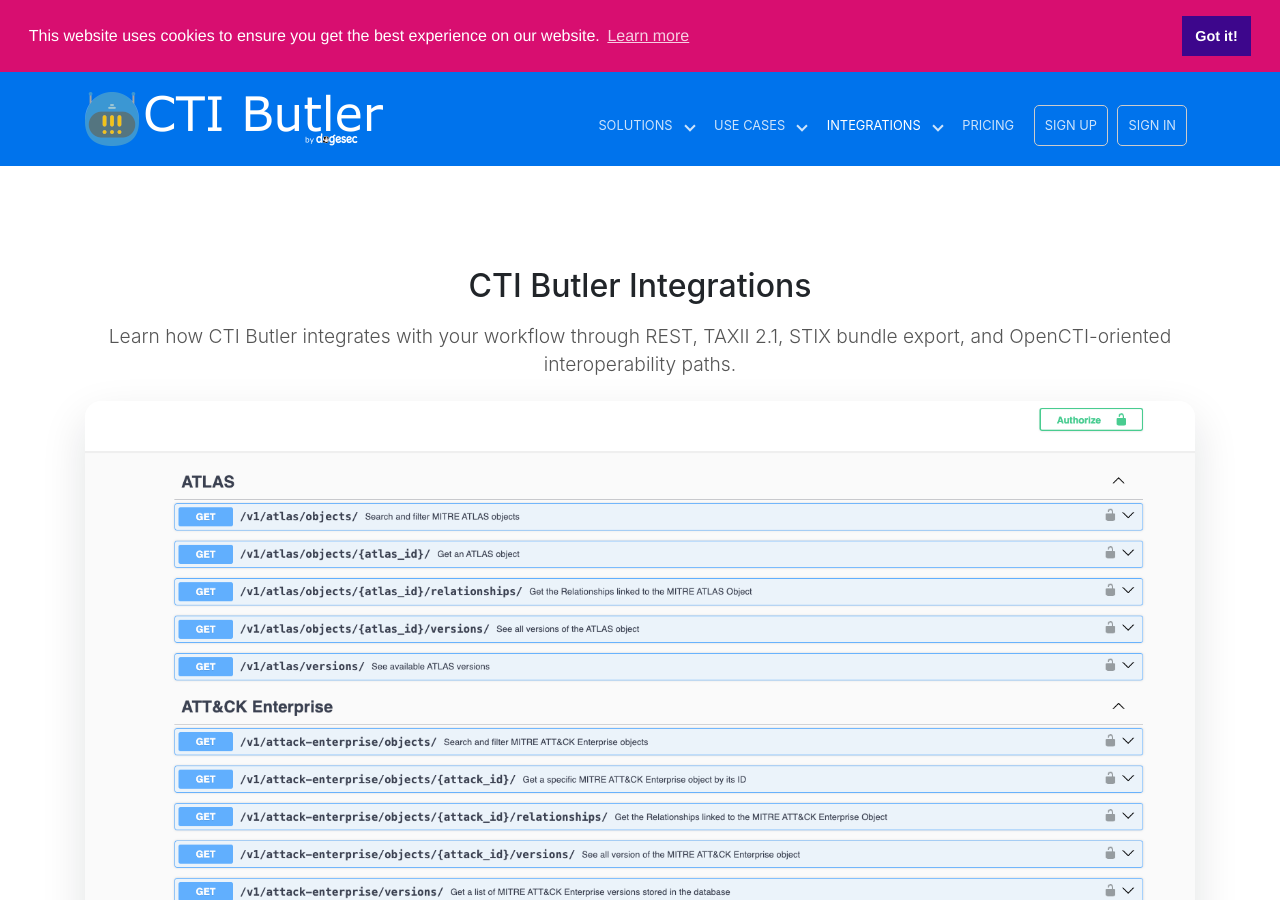
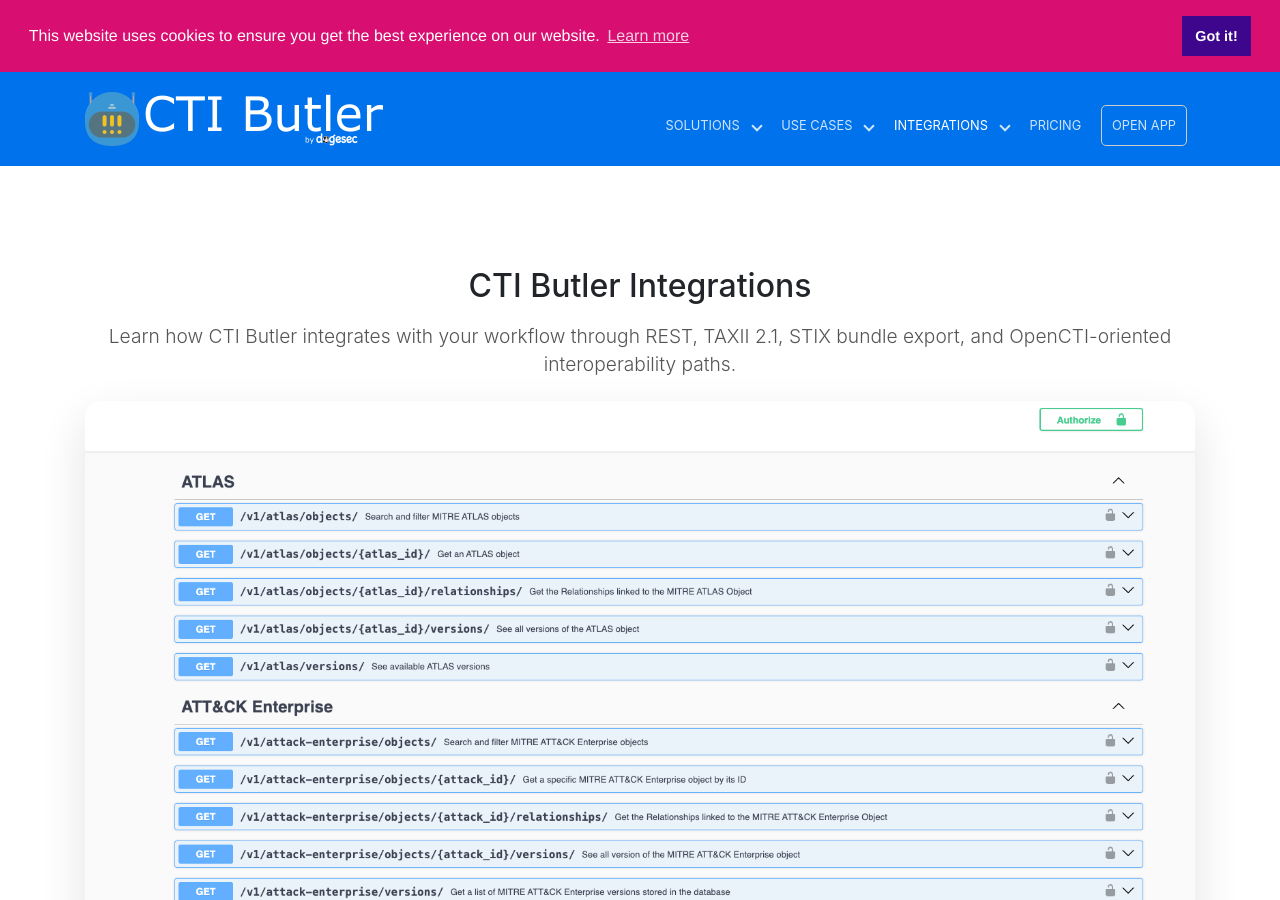
Before and after one commit to muchdogesec/ctibutler-website, a Jekyll site: the page built from integrations/index.md, in a window 1280 px wide and 900 px high. Built offline with Jekyll 4.4.1, drawn with Linux system fonts in a browser that asks for light colours.

Commit message:
Update navigation.yml (#51)

```diff
--- a/_data/navigation.yml
+++ b/_data/navigation.yml
@@ -45,11 +45,7 @@
   link: /pricing/
   new_window: false
   highlight: false
-- name: Sign Up
+- name: Open App
   link: https://app.ctibutler.com
   new_window: true
   highlight: true
-- name: Sign In
-  link: https://app.ctibutler.com
-  new_window: true
-  highlight: true
```
